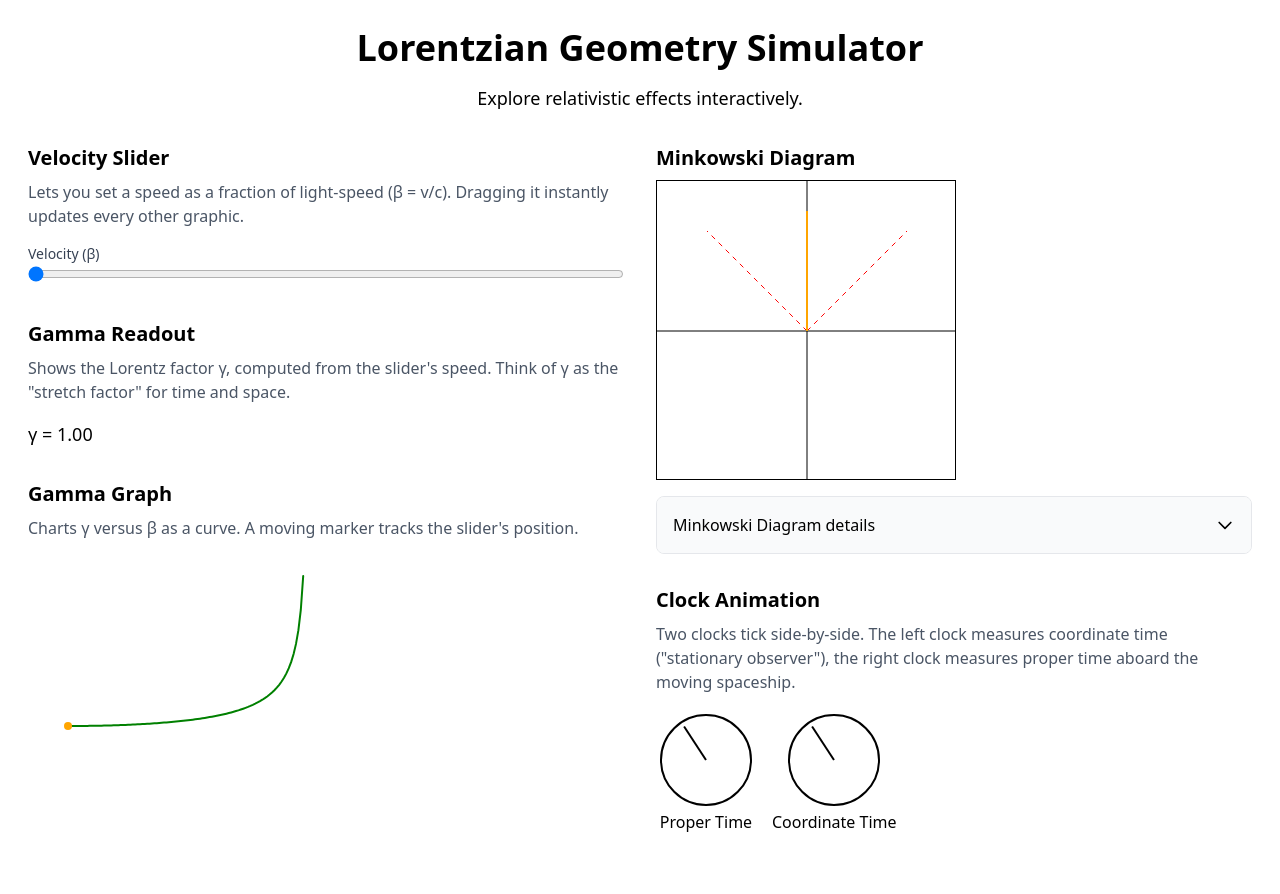
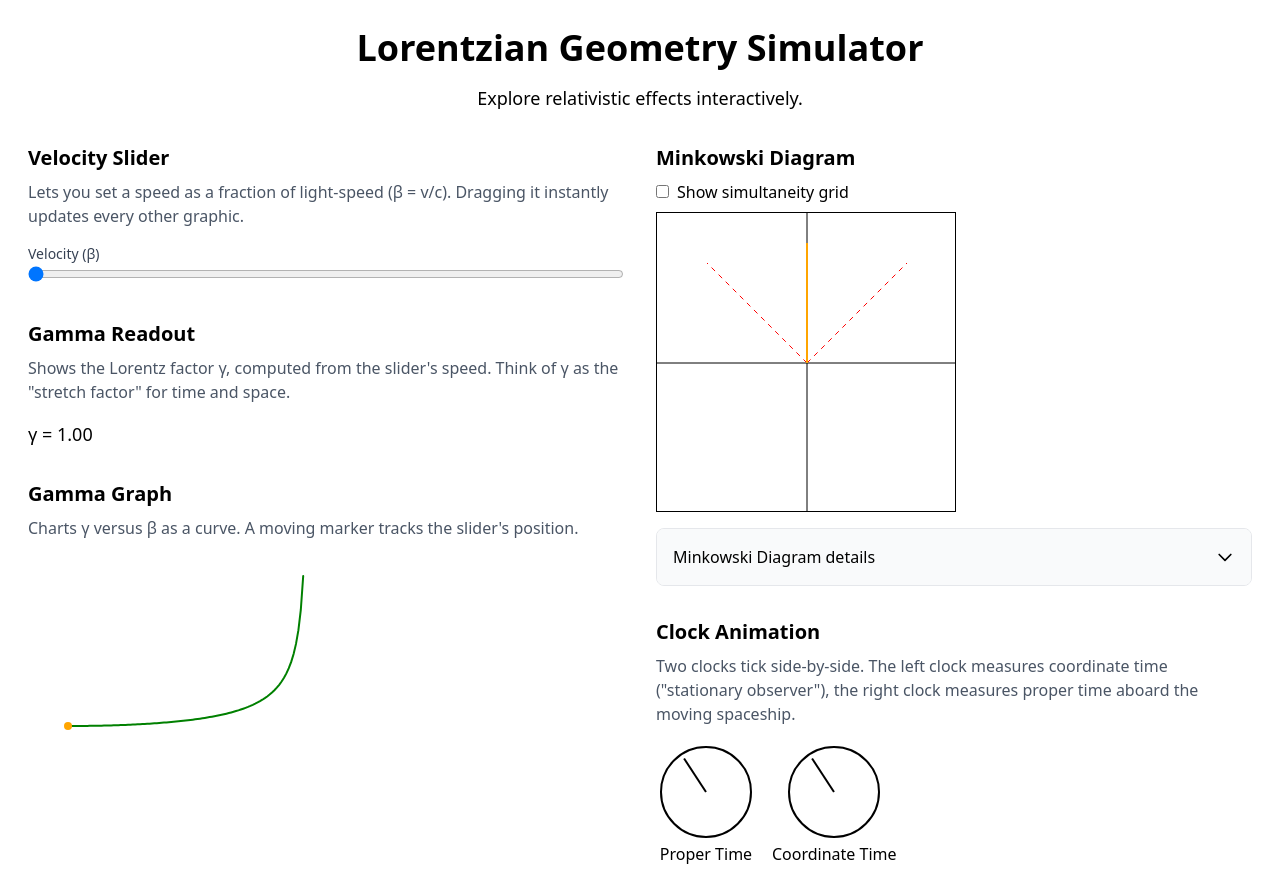
Before and after one commit to johnwlockwood/lorentzian-geometry, a React (Vite) app: page / in a window 1280 px wide. Before the commit the page ends 862 px from the top, so only its background shows below. Built offline with nearby package versions, Linux system fonts and the light colour scheme.

Commit message:
add Simultaneity grid

```diff
--- a/src/components/MinkowskiDiagram.tsx
+++ b/src/components/MinkowskiDiagram.tsx
@@ -1,19 +1,48 @@
-import { useContext } from 'react';
+import { useContext, useState } from 'react';
 import { VelocityContext } from '../context/VelocityContext';
 import { Group } from '@visx/group';
 
 const MinkowskiDiagram = () => {
   const { beta } = useContext(VelocityContext);
+  const [showGrid, setShowGrid] = useState(false);
   const width = 300;
   const height = 300;
   const midX = width / 2;
   const midY = height / 2;
   const lineLength = 120;
   const worldLineX = beta * lineLength;
+  const gridSpacing = 20; // each grid line represents 1 light‑second
 
   return (
+    <div>
+      <label className="block mb-2">
+        <input
+          type="checkbox"
+          aria-label="Show simultaneity grid"
+          checked={showGrid}
+          onChange={() => setShowGrid(!showGrid)}
+          className="mr-2"
+        />
+        Show simultaneity grid
+      </label>
       <svg width={width} height={height} className="border">
         <Group>
+          {showGrid &&
+            Array.from({ length: Math.floor(height / gridSpacing) + 1 }).map((_, i) => {
+              const y = i * gridSpacing;
+              return (
+                <line
+                  key={`grid-line-${i}`}
+                  x1={0}
+                  y1={y}
+                  x2={width}
+                  y2={y}
+                  stroke="gray"
+                  strokeWidth={0.5}
+                  strokeDasharray="4,4"
+                />
+              );
+            })}
           <line x1={midX} y1={0} x2={midX} y2={height} stroke="black" />
           <line x1={0} y1={midY} x2={width} y2={midY} stroke="black" />
           <line
@@ -42,6 +71,7 @@ const MinkowskiDiagram = () => {
           />
         </Group>
       </svg>
+    </div>
   );
 };
 
```
Lines whose indentation alone changed are shown as unchanged.
